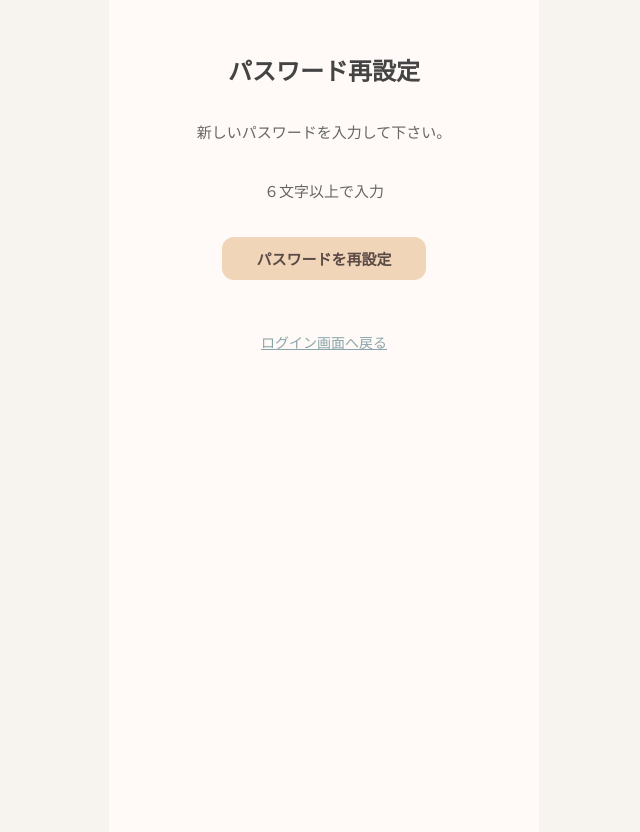
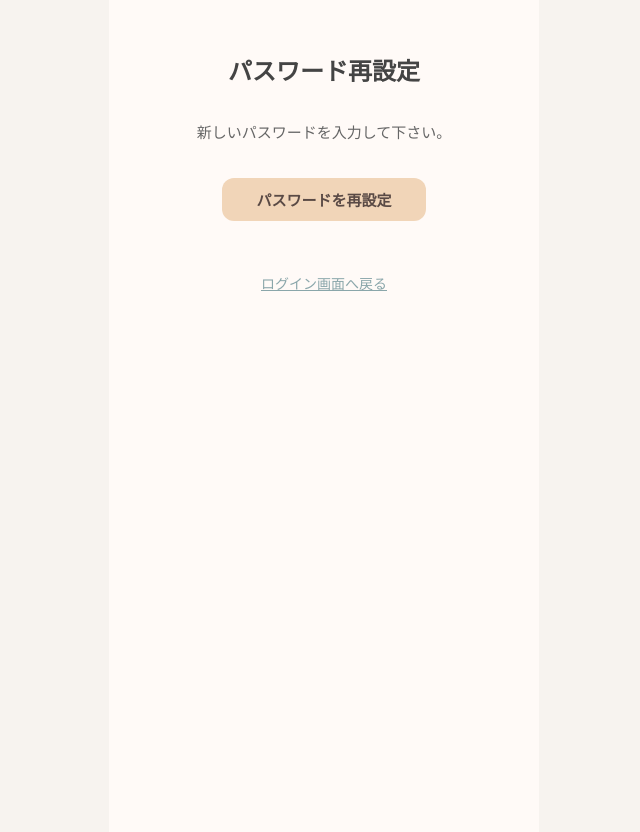
Before and after one commit to yukaaa57/ouchi_closet, a Django app: page /accounts/reset/1/1/ in a window 1280 px wide. Shown: the whole page, without its empty margins (316-956 px from the left). Run offline with Django 5.2, Linux system fonts and the light colour scheme.

Commit message:
パスリ再設定画面修正

```diff
--- a/my_app/templates/registration/password_reset_confirm.html
+++ b/my_app/templates/registration/password_reset_confirm.html
@@ -4,8 +4,6 @@
 <div class="account-container">
     <h2 class="account-title">パスワード再設定</h2>
     <p class="account-text">新しいパスワードを入力して下さい。</p>
-
-    <p class="account-text">６文字以上で入力</p>
 
     <form method="post" class="account-form">
         {% csrf_token %}
```
